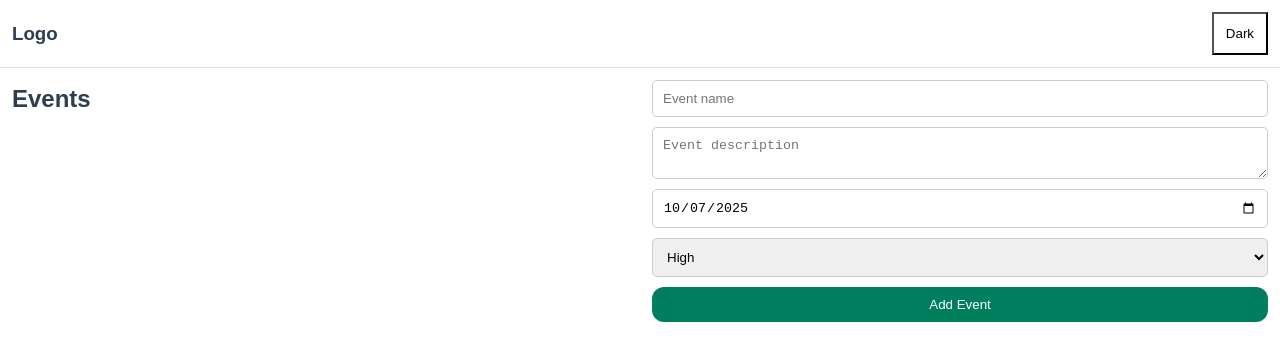
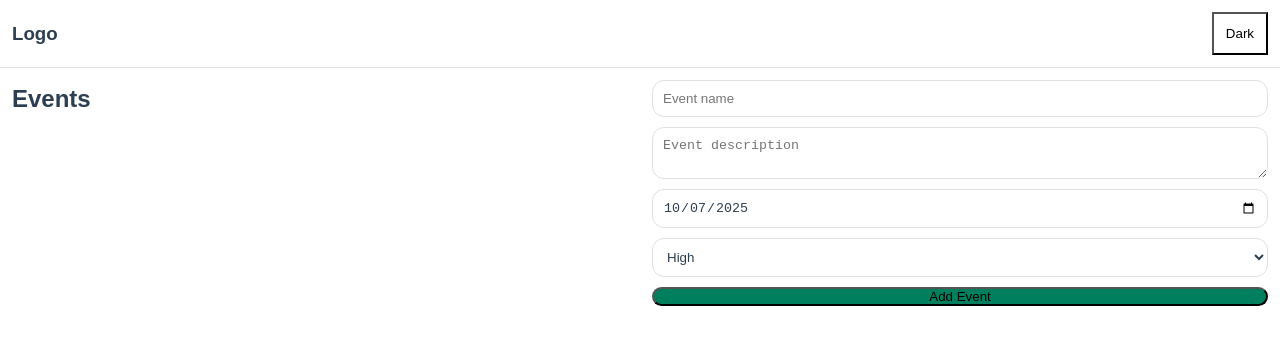
Before and after one commit to ashsajal1/event-tracker, a Vue app: page / in a window 1280 px wide. Shown: the top 360 px of the page. Built offline with nearby package versions, Linux system fonts and the light colour scheme; the HTML template or start-up script is replaced by a standard one.

Commit message:
style: use scss var

```diff
--- a/src/components/EventForm.vue
+++ b/src/components/EventForm.vue
@@ -41,18 +41,12 @@ form {
 
   input,
   textarea,
-  select,
-  button {
+  select {
     padding: 10px;
-    border: 1px solid #ccc;
-    border-radius: 5px;
-  }
-
-  button {
-    background-color: #4caf50;
-    color: white;
-    border: none;
-    cursor: pointer;
+    border: 1px solid var(--border-color);
+    border-radius: var(--border-radius);
+    background-color: var(--bg-color);
+    color: var(--text-color);
   }
 }
 </style>
```
